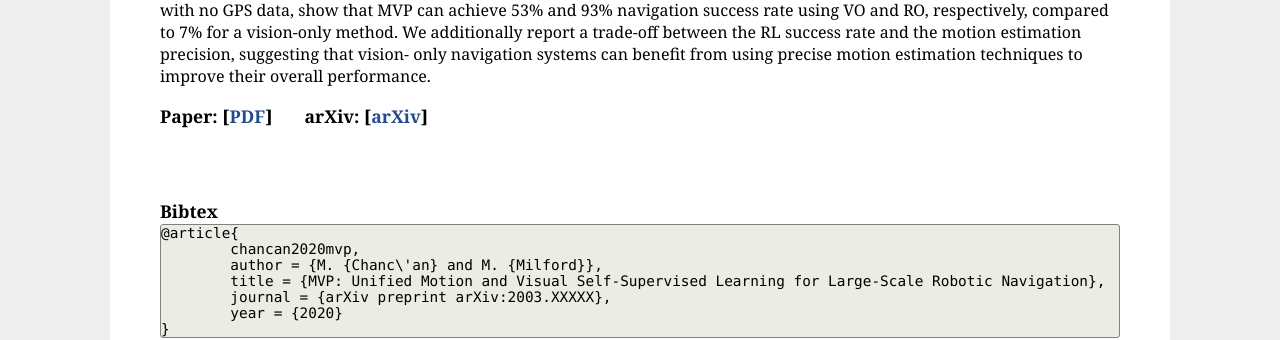
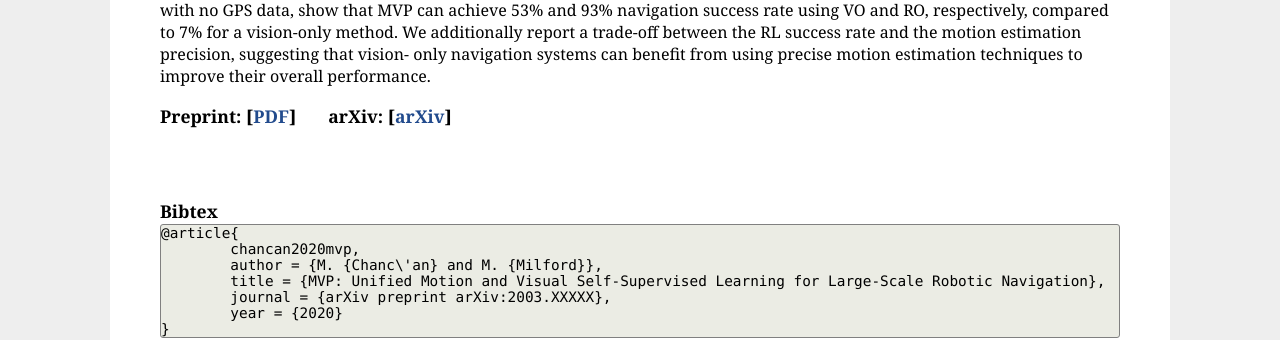
Before and after one commit to mchancan/mchancan.github.io, a Jekyll site: the page built from projects/MVP/index.html, in a window 1280 px wide. Shown: the part 866-1206 px from the top of the page. Built offline with Jekyll 4.4.1, drawn with Linux system fonts in a browser that asks for light colours.

Commit message:
Update index.html

```diff
--- a/projects/MVP/index.html
+++ b/projects/MVP/index.html
@@ -48,7 +48,7 @@ title: "MVP: Unified Motion and Visual Self-Supervised Learning for Large-Scale
 </td>
 
 <td>
-	<h3> Paper: [<a href="MVP_v1.pdf">PDF</a>]  &nbsp; &nbsp; &nbsp; arXiv: [<a href="https://arxiv.org/abs/2003.XXXXX">arXiv</a>] </h3>
+	<h3> Preprint: [<a href="MVP_v1.pdf">PDF</a>]  &nbsp; &nbsp; &nbsp; arXiv: [<a href="https://arxiv.org/abs/2003.XXXXX">arXiv</a>] </h3>
 </td>
 
 <br>
```
